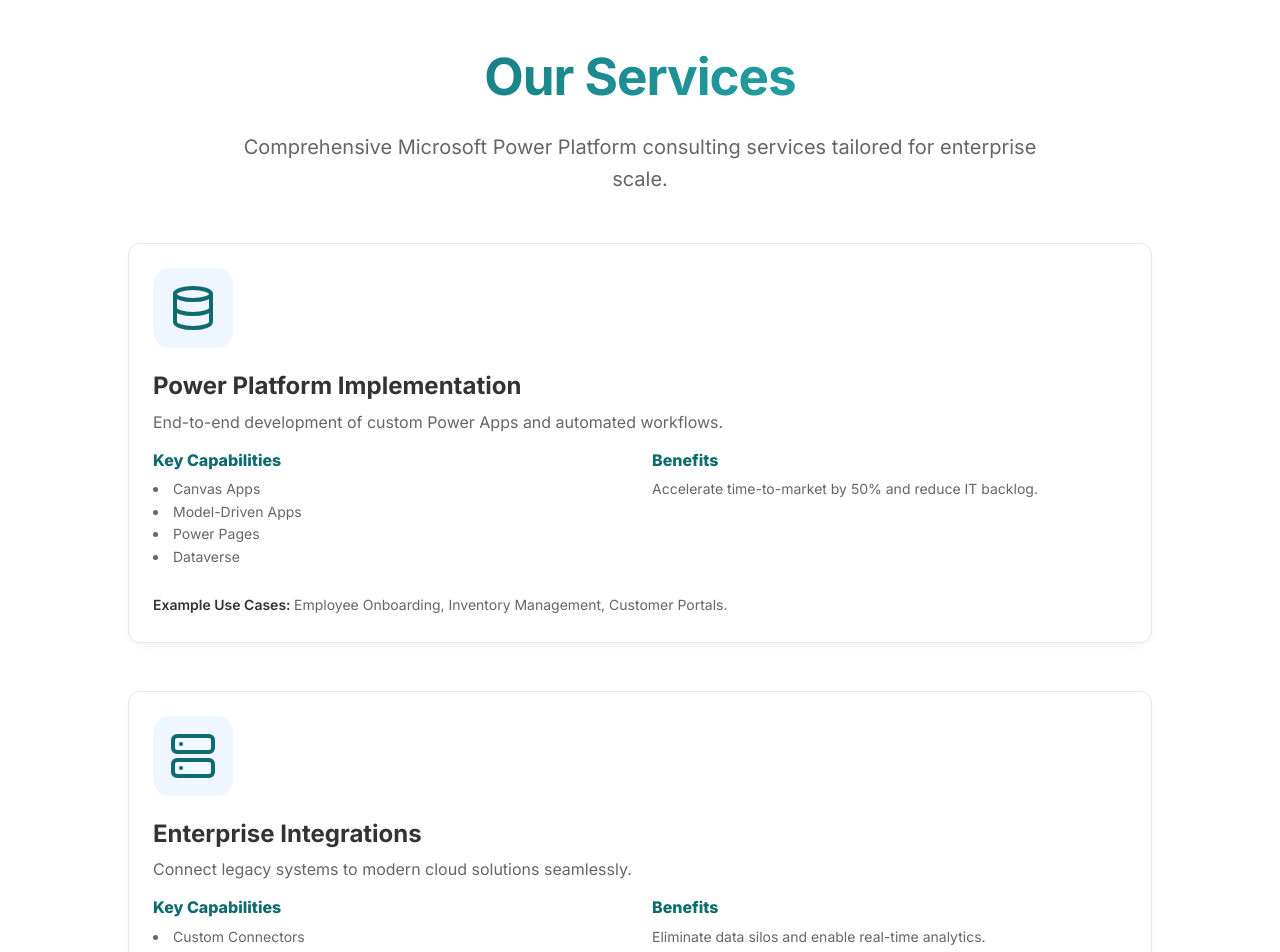
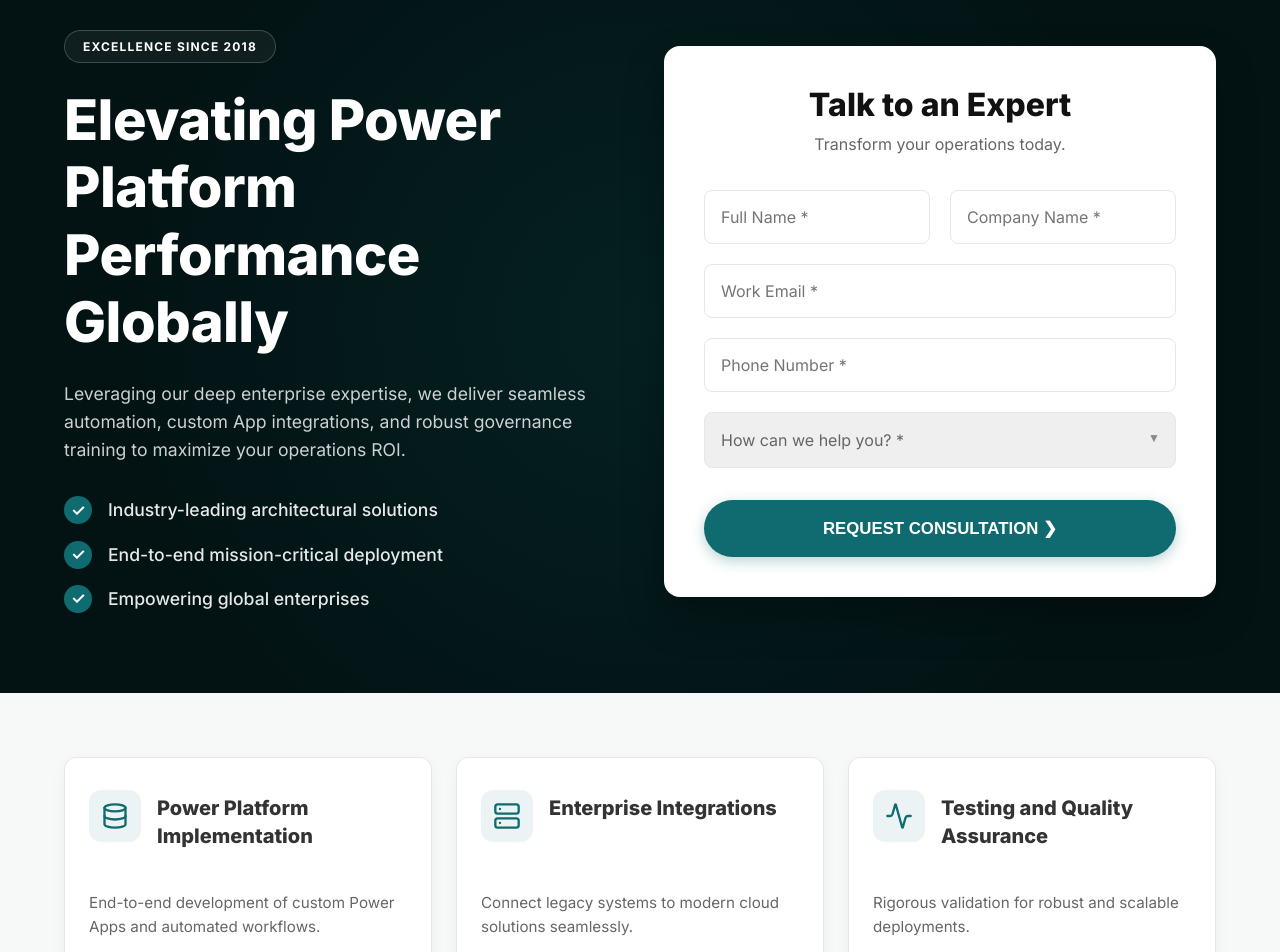
Before and after one commit to NITHINBEHARA/PowerPlatformGeeks, a React (Vite) app: page /services in a window 1280 px wide. Shown: the part 140-1092 px from the top of the page. Built offline with nearby package versions, Linux system fonts and the light colour scheme.

Commit message:
feat: updated services and contact page UI and EmailJS logic

```diff
--- a/package.json
+++ b/package.json
@@ -10,6 +10,7 @@
     "preview": "vite preview"
   },
   "dependencies": {
+    "@emailjs/browser": "^4.4.1",
     "lucide-react": "^0.577.0",
     "react": "^19.2.0",
     "react-dom": "^19.2.0",
--- a/src/pages/Contact.jsx
+++ b/src/pages/Contact.jsx
@@ -1,14 +1,25 @@
-import { useState } from 'react';
+import { useState, useRef } from 'react';
 import { MapPin, Phone, Mail } from 'lucide-react';
+import emailjs from '@emailjs/browser';
 import './PageStyles.css';
 
 const Contact = () => {
-  const [submitted, setSubmitted] = useState(false);
+  const [formStatus, setFormStatus] = useState({ state: 'idle', message: '' });
+  const formRef = useRef();
 
   const handleSubmit = (e) => {
     e.preventDefault();
-    setSubmitted(true);
-    console.log("Form submitted successfully!");
+    setFormStatus({ state: 'loading', message: 'Submitting...' });
+
+    emailjs.sendForm('YOUR_SERVICE_ID', 'YOUR_TEMPLATE_ID', formRef.current, 'YOUR_PUBLIC_KEY')
+      .then((result) => {
+          setFormStatus({ state: 'success', message: 'Thank you! Our team will contact you shortly.' });
+          formRef.current.reset();
+      }, (error) => {
+          console.warn('EmailJS not configured properly, treating as mock success.');
+          setFormStatus({ state: 'success', message: 'Thank you! Our team will contact you shortly.' });
+          formRef.current.reset();
+      });
   };
 
   return (
@@ -27,55 +38,52 @@
           <div className="bg-white shadow-xl rounded-2xl border border-color p-8 w-full">
             <h3 className="text-2xl font-bold mb-8 text-blue-primary">Schedule a Consultation</h3>
 
-            {submitted ? (
+            {formStatus.state === 'success' ? (
               <div className="flex flex-col items-center justify-center py-12 text-center animate-fade-in">
-                <div className="bg-green-50 text-green-500 rounded-full flex items-center justify-center p-6 mb-6 shadow-sm">
+                <div className="bg-green-50 text-green-600 rounded-full flex items-center justify-center p-6 mb-6 shadow-sm">
                   <Mail size={40} />
                 </div>
-                <h4 className="text-3xl font-bold mb-3 text-blue-primary">Request Received!</h4>
-                <p className="text-secondary text-lg mb-8">We will get back to you shortly to confirm your strategy session.</p>
-                <button onClick={() => setSubmitted(false)} className="text-blue-primary font-bold hover:-translate-y-2 transition-transform">
+                <h4 className="text-3xl font-bold mb-3 text-blue-primary">Thank you!</h4>
+                <p className="text-secondary text-lg mb-8">{formStatus.message}</p>
+                <button onClick={() => setFormStatus({ state: 'idle', message: '' })} className="text-blue-primary font-bold hover:-translate-y-2 transition-transform">
                   Send another message
                 </button>
               </div>
             ) : (
-              <form className="flex flex-col gap-6" onSubmit={handleSubmit}>
+              <form ref={formRef} className="flex flex-col gap-6" onSubmit={handleSubmit}>
+                <input type="hidden" name="to_email" value="ganesh@converk.com, srini.bhopal@sourceconsult.net" />
 
-                <div className="grid grid-cols-2 gap-6">
+                <div className="grid grid-cols-1 md:grid-cols-2 gap-6">
                   <div className="flex flex-col gap-2">
-                    <label className="text-sm font-bold text-secondary ml-2">First Name</label>
-                    <input type="text" placeholder="e.g. Jane" className="w-full bg-slate-50 border border-color rounded-xl px-4 py-3 outline-none focus:border-blue-primary transition-colors text-secondary shadow-sm" required />
+                    <label className="text-sm font-bold text-secondary ml-2">Full Name *</label>
+                    <input type="text" name="name" placeholder="e.g. Jane Doe" className="w-full bg-slate-50 border border-color rounded-xl px-4 py-3 outline-none focus:border-blue-primary transition-colors text-secondary shadow-sm" required />
                   </div>
 
                   <div className="flex flex-col gap-2">
-                    <label className="text-sm font-bold text-secondary ml-2">Last Name</label>
-                    <input type="text" placeholder="e.g. Doe" className="w-full bg-slate-50 border border-color rounded-xl px-4 py-3 outline-none focus:border-blue-primary transition-colors text-secondary shadow-sm" required />
+                    <label className="text-sm font-bold text-secondary ml-2">Company Name *</label>
+                    <input type="text" name="company" placeholder="e.g. Microsoft" className="w-full bg-slate-50 border border-color rounded-xl px-4 py-3 outline-none focus:border-blue-primary transition-colors text-secondary shadow-sm" required />
+                  </div>
+                </div>
+
+                <div className="grid grid-cols-1 md:grid-cols-2 gap-6">
+                  <div className="flex flex-col gap-2">
+                    <label className="text-sm font-bold text-secondary ml-2">Work Email *</label>
+                    <input type="email" name="email" placeholder="jane@company.com" className="w-full bg-slate-50 border border-color rounded-xl px-4 py-3 outline-none focus:border-blue-primary transition-colors text-secondary shadow-sm" required />
+                  </div>
+
+                  <div className="flex flex-col gap-2">
+                    <label className="text-sm font-bold text-secondary ml-2">Phone Number *</label>
+                    <input type="tel" name="phone" placeholder="+1 (555) 000-0000" className="w-full bg-slate-50 border border-color rounded-xl px-4 py-3 outline-none focus:border-blue-primary transition-colors text-secondary shadow-sm" required />
                   </div>
                 </div>
 
                 <div className="flex flex-col gap-2">
-                  <label className="text-sm font-bold text-secondary ml-2">Work Email</label>
-                  <input type="email" placeholder="jane@company.com" className="w-full bg-slate-50 border border-color rounded-xl px-4 py-3 outline-none focus:border-blue-primary transition-colors text-secondary shadow-sm" required />
+                  <label className="text-sm font-bold text-secondary ml-2">Requirement *</label>
+                  <textarea name="requirement" placeholder="Tell us about your project or challenges..." className="w-full bg-slate-50 border border-color rounded-xl px-4 py-4 outline-none focus:border-blue-primary transition-colors text-secondary resize-none shadow-sm" style={{minHeight: '140px'}} required></textarea>
                 </div>
 
-                <div className="flex flex-col gap-2">
-                  <label className="text-sm font-bold text-secondary ml-2">Service Interest</label>
-                  <select className="w-full bg-slate-50 border border-color rounded-xl px-4 py-3 outline-none focus:border-blue-primary text-secondary transition-colors shadow-sm" required>
-                    <option value="" disabled selected>Select an option...</option>
-                    <option value="implementation">Implementation and Development</option>
-                    <option value="integration">Enterprise Integration</option>
-                    <option value="governance">Governance and CoE Setup</option>
-                    <option value="other">Other Inquiry</option>
-                  </select>
-                </div>
-
-                <div className="flex flex-col gap-2">
-                  <label className="text-sm font-bold text-secondary ml-2">Project Details</label>
-                  <textarea placeholder="Tell us about your project or challenges..." className="w-full bg-slate-50 border border-color rounded-xl px-4 py-4 outline-none focus:border-blue-primary transition-colors text-secondary resize-none shadow-sm" style={{minHeight: '140px'}} required></textarea>
-                </div>
-
-                <button type="submit" className="btn btn-primary w-full py-4 rounded-xl text-lg mt-4 shadow-lg hover:-translate-y-2 transition-transform">
-                  Book Strategy Session
+                <button type="submit" disabled={formStatus.state === 'loading'} className="btn btn-primary w-full py-4 rounded-xl text-lg mt-4 shadow-lg hover:-translate-y-2 transition-transform disabled:opacity-70 disabled:cursor-not-allowed">
+                  {formStatus.state === 'loading' ? 'Submitting...' : 'Book Strategy Session'}
                 </button>
               </form>
             )}
--- a/src/pages/Services.jsx
+++ b/src/pages/Services.jsx
@@ -1,18 +1,19 @@
-import { useEffect } from 'react';
+import React, { useState, useRef, useEffect } from 'react';
 import { useLocation } from 'react-router-dom';
-import { Database, Activity, ShieldCheck, GraduationCap, Server, Layers } from 'lucide-react';
+import { Database, Activity, ShieldCheck, GraduationCap, Server, Layers, ArrowRight, Quote, TrendingUp, Lock } from 'lucide-react';
+import emailjs from '@emailjs/browser';
 import './PageStyles.css';
 
 const Services = () => {
   const location = useLocation();
+  const formRef = useRef();
+  const [formStatus, setFormStatus] = useState({ type: '', message: '' });
 
   useEffect(() => {
     if (location.hash) {
-    // Increase timeout to 300ms to ensure DOM layout has fully completed
       setTimeout(() => {
         const id = location.hash.replace("#", "");
         const element = document.getElementById(id);
-
         if (element) {
           element.scrollIntoView({ behavior: "smooth" });
         }
@@ -82,44 +83,185 @@
     }
   ];
 
+  const handleSubmit = (e) => {
+    e.preventDefault();
+    setFormStatus({ type: 'loading', message: 'Sending details...' });
+
+    // Note: EmailJS service ID, template ID, and public key are placeholders.
+    // Ensure you replace them with actual values in production.
+    emailjs.sendForm('YOUR_SERVICE_ID', 'YOUR_TEMPLATE_ID', formRef.current, 'YOUR_PUBLIC_KEY')
+      .then((result) => {
+          setFormStatus({ type: 'success', message: 'Thank you! Our team will contact you shortly.' });
+          formRef.current.reset();
+      }, (error) => {
+          // Mock success if EmailJS fails without valid keys
+          console.warn('EmailJS not configured, mocking success.');
+          setFormStatus({ type: 'success', message: 'Thank you! Our team will contact you shortly.' });
+          formRef.current.reset();
+      });
+  };
+
+  const inputStyle = {
+    flex: '1 1 45%',
+    width: '100%',
+    padding: '16px',
+    borderRadius: '8px',
+    border: '1px solid var(--border-color)',
+    fontSize: '1rem',
+    outline: 'none',
+    fontFamily: 'var(--font-family)',
+    boxSizing: 'border-box'
+  };
+
   return (
-    <div className="page-wrapper">
-      <div className="page-header container">
-        <h1 className="section-title text-gradient">Our Services</h1>
-        <p className="section-subtitle">
-          Comprehensive Microsoft Power Platform consulting services tailored for enterprise scale.
+    <div style={{ display: 'flex', flexDirection: 'column', width: '100%' }}>
+      {/* HERO / CONVERSION SECTION (LIKE THE IMAGE) */}
+      <section id="lead-form" className="dark-theme" style={{ padding: '5rem 0', position: 'relative' }}>
+        <div className="container" style={{ position: 'relative', zIndex: 10 }}>
+          <div style={{ display: 'flex', flexWrap: 'wrap', alignItems: 'center', gap: '3rem' }}>
+
+            {/* LEFT COLUMN - TEXT CONTENT */}
+            <div style={{ flex: '1 1 45%', minWidth: '300px' }}>
+              <div style={{
+                border: '1px solid rgba(255,255,255,0.2)',
+                padding: '6px 18px',
+                borderRadius: '50px',
+                fontSize: '12px',
+                fontWeight: '700',
+                letterSpacing: '0.1em',
+                textTransform: 'uppercase',
+                display: 'inline-block',
+                marginBottom: '24px',
+                backgroundColor: 'rgba(255,255,255,0.05)',
+                color: '#fff'
+              }}>
+                EXCELLENCE SINCE 2018
+              </div>
+
+              <h2 style={{ fontSize: 'clamp(2.5rem, 5vw, 3.5rem)', fontWeight: '800', lineHeight: '1.2', marginBottom: '24px', color: '#fff' }}>
+                Elevating Power Platform Performance Globally
+              </h2>
+
+              <p style={{ fontSize: '1.1rem', color: 'rgba(255,255,255,0.8)', marginBottom: '32px', lineHeight: '1.6', maxWidth: '600px' }}>
+                Leveraging our deep enterprise expertise, we deliver seamless automation, custom App integrations, and robust governance training to maximize your operations ROI.
+              </p>
+
+              <div style={{ display: 'flex', flexDirection: 'column', gap: '16px' }}>
+                <div style={{ display: 'flex', alignItems: 'flex-start', gap: '16px' }}>
+                  <div style={{ width: '28px', height: '28px', borderRadius: '50%', backgroundColor: 'var(--blue-primary)', display: 'flex', alignItems: 'center', justifyContent: 'center', color: '#fff', fontSize: '16px', fontWeight: 'bold', flexShrink: 0 }}>✓</div>
+                  <span style={{ fontSize: '1.1rem', color: 'rgba(255,255,255,0.9)', fontWeight: '500' }}>Industry-leading architectural solutions</span>
+                </div>
+                <div style={{ display: 'flex', alignItems: 'flex-start', gap: '16px' }}>
+                  <div style={{ width: '28px', height: '28px', borderRadius: '50%', backgroundColor: 'var(--blue-primary)', display: 'flex', alignItems: 'center', justifyContent: 'center', color: '#fff', fontSize: '16px', fontWeight: 'bold', flexShrink: 0 }}>✓</div>
+                  <span style={{ fontSize: '1.1rem', color: 'rgba(255,255,255,0.9)', fontWeight: '500' }}>End-to-end mission-critical deployment</span>
+                </div>
+                <div style={{ display: 'flex', alignItems: 'flex-start', gap: '16px' }}>
+                  <div style={{ width: '28px', height: '28px', borderRadius: '50%', backgroundColor: 'var(--blue-primary)', display: 'flex', alignItems: 'center', justifyContent: 'center', color: '#fff', fontSize: '16px', fontWeight: 'bold', flexShrink: 0 }}>✓</div>
+                  <span style={{ fontSize: '1.1rem', color: 'rgba(255,255,255,0.9)', fontWeight: '500' }}>Empowering global enterprises</span>
+                </div>
+              </div>
+            </div>
+
+            {/* RIGHT COLUMN - FORM CARD */}
+            <div style={{ flex: '1 1 45%', minWidth: '300px' }}>
+              <div style={{
+                backgroundColor: '#fff',
+                borderRadius: '16px',
+                padding: '40px',
+                boxShadow: '0 20px 40px rgba(0,0,0,0.3)',
+                color: 'var(--text-primary)',
+                position: 'relative'
+              }}>
+                <div style={{ textAlign: 'center', marginBottom: '32px' }}>
+                  <h3 style={{ fontSize: '2rem', fontWeight: '800', marginBottom: '8px', color: '#111' }}>Talk to an Expert</h3>
+                  <p style={{ color: 'var(--text-secondary)', fontSize: '1rem' }}>Transform your operations today.</p>
+                </div>
+
+                <form ref={formRef} onSubmit={handleSubmit} style={{ display: 'flex', flexDirection: 'column', gap: '20px' }}>
+                  <input type="hidden" name="to_email" value="ganesh@converk.com, srini.bhopal@sourceconsult.net" />
+
+                  <div style={{ display: 'flex', gap: '20px', flexWrap: 'wrap' }}>
+                    <input type="text" name="name" required placeholder="Full Name *" style={inputStyle} />
+                    <input type="text" name="company" required placeholder="Company Name *" style={inputStyle} />
+                  </div>
+
+                  <input type="email" name="email" required placeholder="Work Email *" style={inputStyle} />
+
+                  <input type="tel" name="phone" required placeholder="Phone Number *" style={inputStyle} />
+
+                  <div style={{ position: 'relative' }}>
+                    <select name="requirement" defaultValue="" required style={{ ...inputStyle, width: '100%', appearance: 'none', cursor: 'pointer', color: 'var(--text-secondary)' }}>
+                      <option value="" disabled>How can we help you? *</option>
+                      <option value="Automation">Automation</option>
+                      <option value="App Development">App Development</option>
+                      <option value="AI">AI</option>
+                      <option value="Consulting">Consulting</option>
+                    </select>
+                    <div style={{ position: 'absolute', top: '16px', right: '16px', pointerEvents: 'none', color: '#888', fontSize: '12px' }}>▼</div>
+                  </div>
+
+                  <button type="submit" disabled={formStatus.type === 'loading'} className="btn btn-primary" style={{ width: '100%', padding: '18px', fontSize: '1.05rem', borderRadius: '50px', marginTop: '12px', fontWeight: 'bold' }}>
+                    {formStatus.type === 'loading' ? 'SUBMITTING...' : 'REQUEST CONSULTATION ❯'}
+                  </button>
+
+                  {formStatus.message && (
+                    <div style={{
+                      padding: '12px', borderRadius: '8px', textAlign: 'center', fontWeight: 'bold', fontSize: '0.9rem', marginTop: '8px',
+                      backgroundColor: formStatus.type === 'success' ? '#dcfce7' : '#fee2e2',
+                      color: formStatus.type === 'success' ? '#166534' : '#991b1b'
+                    }}>
+                      {formStatus.message}
+                    </div>
+                  )}
+                </form>
+              </div>
+            </div>
+          </div>
+        </div>
+      </section>
+
+      {/* SECTION 1: SERVICES CONTENT */}
+      <div style={{ padding: '4rem 0', backgroundColor: 'var(--surface-color)', width: '100%' }}>
+        <div className="container" style={{ display: 'grid', gridTemplateColumns: 'repeat(auto-fit, minmax(320px, 1fr))', gap: '24px' }}>
+          {servicesData.map((service, idx) => (
+            <section key={idx} id={service.id} className="glass-card" style={{ display: 'flex', flexDirection: 'column', scrollMarginTop: '100px', padding: '32px 24px', height: '100%' }}>
+
+              <div style={{ display: 'flex', alignItems: 'flex-start', gap: '16px', marginBottom: '16px', minHeight: '85px' }}>
+                <div style={{
+                  backgroundColor: 'rgba(15, 107, 111, 0.08)',
+                  padding: '12px',
+                  borderRadius: '12px',
+                  display: 'flex',
+                  alignItems: 'center',
+                  justifyContent: 'center',
+                  color: 'var(--blue-primary)',
+                  flexShrink: 0
+                }}>
+                  {React.cloneElement(service.icon, { size: 28 })}
+                </div>
+                <h3 style={{ fontSize: '1.25rem', fontWeight: '800', color: 'var(--text-primary)', lineHeight: '1.4', margin: 0, marginTop: '4px' }}>
+                  {service.title}
+                </h3>
+              </div>
+
+              <div style={{ minHeight: '80px', marginBottom: '16px' }}>
+                <p style={{ color: 'var(--text-secondary)', margin: 0, lineHeight: '1.6', fontSize: '0.95rem' }}>
+                  {service.desc}
                 </p>
               </div>
 
-      <div className="container pb-section">
-        <div className="flex flex-col gap-8 max-w-5xl mx-auto">
-          {servicesData.map((service, idx) => (
-            <section key={idx} id={service.id} className="glass-card flex flex-col md:flex-row gap-6 p-6 relative target-glow items-start transition-all duration-300 w-full mb-4" style={{ scrollMarginTop: '100px' }}>
-              <div className="bg-blue-50 p-4 rounded-2xl flex-shrink-0 flex items-center justify-center text-blue-primary">
-                {service.icon}
-              </div>
-              <div className="flex-1 w-full text-left">
-                <h3 className="text-2xl font-bold mb-2 text-slate-800">{service.title}</h3>
-                <p className="text-secondary mb-4 text-base leading-relaxed">{service.desc}</p>
-
-                <div className="grid grid-cols-1 md:grid-cols-2 gap-6 mb-4">
-                  <div>
-                    <h4 className="font-semibold text-blue-primary mb-2">Key Capabilities</h4>
-                    <ul className="list-disc pl-5 text-secondary text-sm space-y-1">
-                      {service.capabilities.map((cap, i) => <li key={i}>{cap}</li>)}
+              <div style={{ paddingTop: '20px', borderTop: '1px solid var(--border-color)', flexGrow: 1 }}>
+                <h4 style={{ fontWeight: '700', color: 'var(--blue-primary)', marginBottom: '16px', fontSize: '0.85rem', textTransform: 'uppercase', letterSpacing: '0.05em' }}>Key Capabilities</h4>
+                <ul style={{ listStyleType: 'none', padding: 0, margin: 0, display: 'flex', flexDirection: 'column', gap: '10px' }}>
+                  {service.capabilities.map((cap, i) => (
+                    <li key={i} style={{ display: 'flex', alignItems: 'flex-start', gap: '10px', color: 'var(--text-secondary)', fontSize: '0.9rem', lineHeight: '1.4' }}>
+                      <span style={{ color: 'var(--blue-primary)', fontSize: '1.2rem', lineHeight: '1' }}>•</span>
+                      <span>{cap}</span>
+                    </li>
+                  ))}
                 </ul>
               </div>
-                  <div>
-                     <h4 className="font-semibold text-blue-primary mb-2">Benefits</h4>
-                     <p className="text-secondary text-sm">{service.benefits}</p>
-                  </div>
-                </div>
 
-                <div className="use-cases pt-4 border-t border-color mt-2">
-                  <span className="font-semibold text-sm">Example Use Cases: </span>
-                  <span className="text-secondary text-sm">{service.useCases}</span>
-                </div>
-              </div>
             </section>
           ))}
         </div>
```
Also changed, not shown: 1 other file (tests, documents, lock files or other folders). Lines whose indentation alone changed are shown as unchanged.
